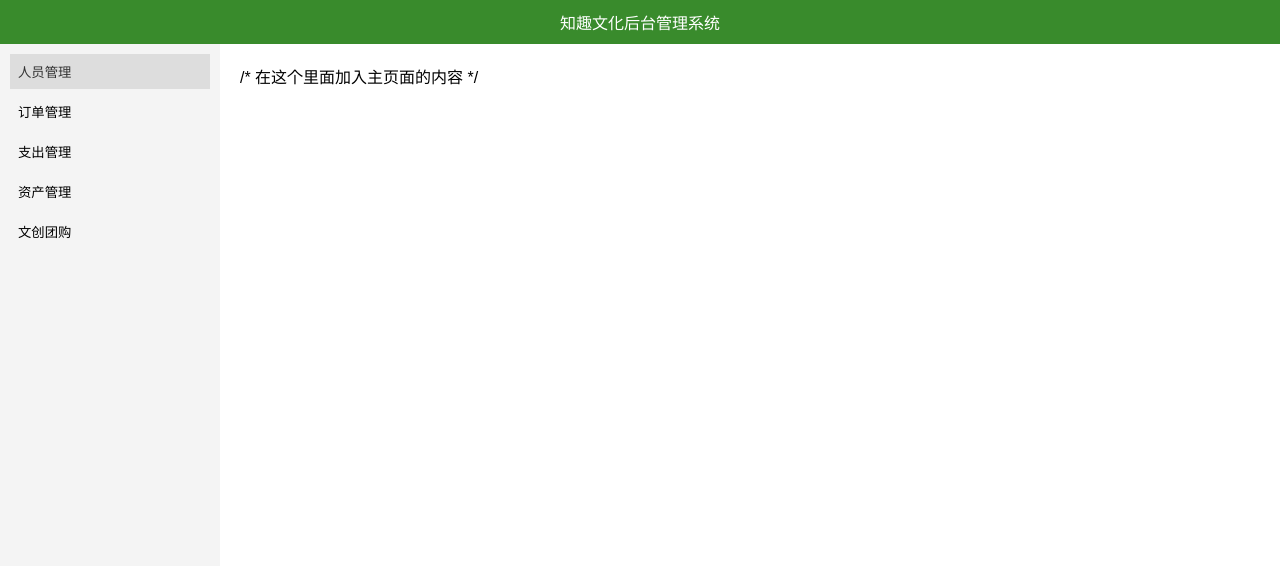
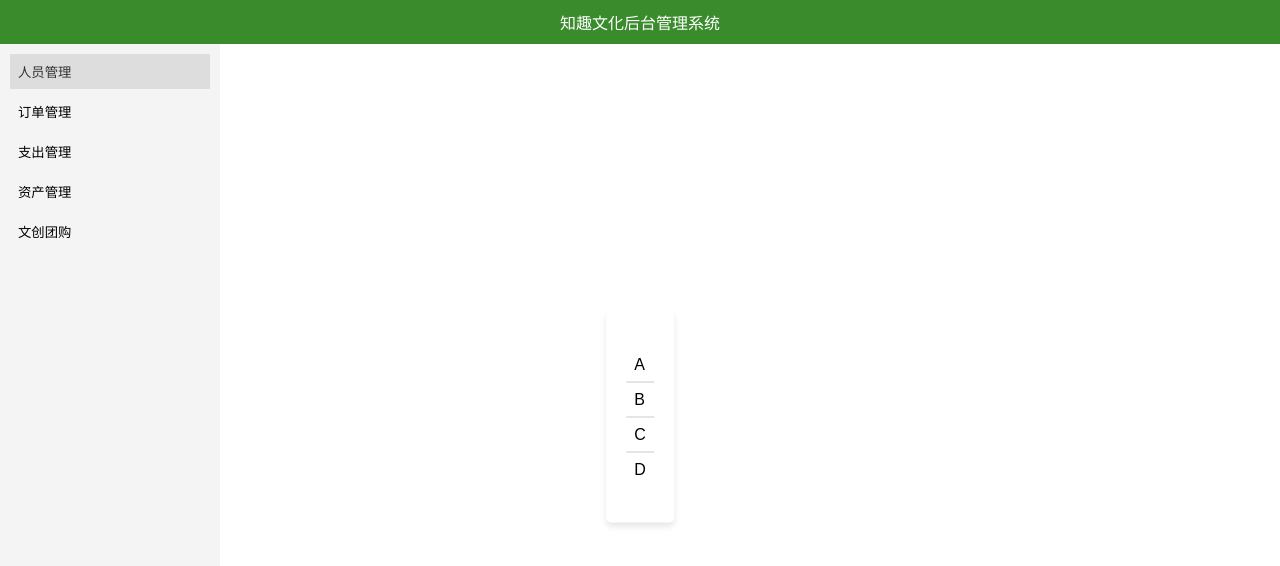
Before and after one commit to Xcc09/MPOA, a React (Create React App) app: page / in a window 1280 px wide. Both pictures are taken after a click on the button "人员管理". Shown: the top 566 px of the page. Built offline with nearby package versions, Linux system fonts and the light colour scheme.

Commit message:
add content to main page

```diff
--- a/src/App.css
+++ b/src/App.css
@@ -2,6 +2,7 @@
   display: flex;
   flex-direction: column;
   font-family: sans-serif;
+  position: relative;
 }
 
 header.top-bar {
@@ -62,3 +63,30 @@ header.top-bar {
 .section p {
   margin: 0;
 }
+
+.modal {
+  position: absolute;
+  top: 50%;
+  left: 50%;
+  transform: translate(-50%, -50%);
+  background-color: white;
+  padding: 20px;
+  border-radius: 5px;
+  box-shadow: 0 4px 6px rgba(0, 0, 0, 0.1);
+  z-index: 10;
+}
+
+.modal ul {
+  list-style: none;
+  padding: 0;
+}
+
+.modal li {
+  padding: 8px;
+  border-bottom: 1px solid #ccc;
+  cursor: pointer;
+}
+
+.modal li:last-child {
+  border-bottom: none;
+}
--- a/src/App.js
+++ b/src/App.js
@@ -14,6 +14,9 @@ function App() {
 
   // 引用右侧内容区域的DOM元素
   const contentRef = useRef(null);
+
+  //控制弹窗显示的状态
+  const [isModalOpen, setIsModalOpen] = useState(false);
 
   // 当内容区域滚动时，更新目录栏的激活状态
   useEffect(() => {
@@ -46,6 +49,7 @@ function App() {
     // 假设文创团购 对应 "Hello world"
     if (sectionId === 1) {
       setDisplayContent('section1');
+      setIsModalOpen(true);//显示弹窗
     }
     if (sectionId === 2){
       setDisplayContent('section2');
@@ -82,11 +86,20 @@ function App() {
         ))}
       </nav>
       <div className="content" ref={contentRef}>
-      /* 在这个里面加入主页面的内容 */
+      {isModalOpen && // 条件渲染弹窗
+        <div className="modal">
+          <ul>
+            <li onClick={() => { /* 可以添加点击事件处理 */ }}>A</li>
+            <li onClick={() => { /* 可以添加点击事件处理 */ }}>B</li>
+            <li onClick={() => { /* 可以添加点击事件处理 */ }}>C</li>
+            <li onClick={() => { /* 可以添加点击事件处理 */ }}>D</li>
+          </ul>
       </div>
+      }
     </div>
   </div>
-  );
+  </div>
+);
 }
 
 export default App;
```
